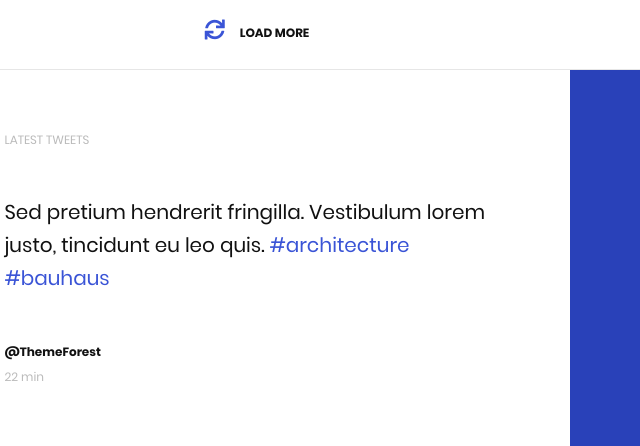
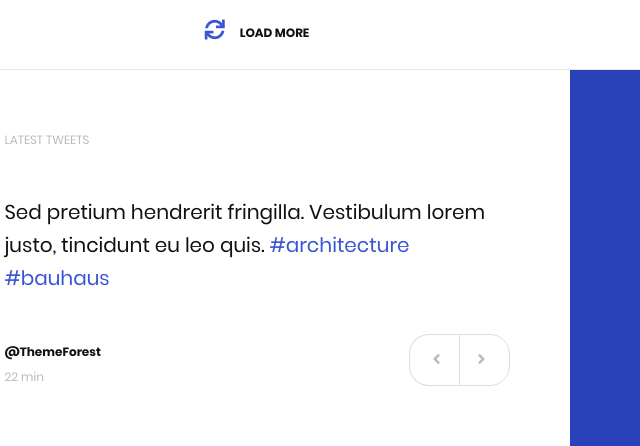
Before and after one commit to zonderweb/Agora, a website: page app/index.html in a window 1280 px wide. Shown: the part 2948-3394 px from the top of the page, 383-1023 px from the left. Drawn offline with Linux system fonts and the light colour scheme; files whose address does not match are found by name.

Commit message:
socialBlock 100% none adaptive

```diff
--- a/app/index.html
+++ b/app/index.html
@@ -338,6 +338,10 @@
 							<div class="tweetAutor__nick">@ThemeForest</div>
 							<div class="tweetAutor__time">22 min</div>
 						</div>
+						<div class="ltSlider__btn">
+							<a href="#" class="btn__prew ltSlider__prew"><i class="fas fa-angle-left"></i></a>
+							<a href="#" class="btn__next ltSlider__next"><i class="fas fa-angle-right"></i></a>
+						</div>
 					</div>
 					<div class="sNetBlock sNetFB">
 						<div class="sNetBlock__ico"><i class="fab fa-facebook-f"></i></div>
--- a/app/scss/_socialBlock.scss
+++ b/app/scss/_socialBlock.scss
@@ -66,6 +66,7 @@
 
 .ltSlider {
 	padding: 60px;
+	position: relative;
 }
 
 .ltSlider__title {
@@ -98,3 +99,37 @@
 	font-size: 12px;
 	color: #bbb;
 }
+
+.ltSlider__btn {
+	position: absolute;
+	bottom: 60px;
+	right: 60px;
+	font-size: 0;
+}
+
+.btn__prew,
+.btn__next {
+	color: #bbb;
+	border: 1px solid #ddd;
+	padding-top: 12px;
+	padding-bottom: 12px;
+	display: inline-block;
+	font-size: 16px;
+
+	&:hover {
+		color: #bbb;
+	}
+}
+
+.btn__prew {
+	border-right: none;
+	padding-left: 23px;
+	padding-right: 18px;
+	border-radius: 20px 0 0 20px;
+}
+
+.btn__next {
+	padding-right: 23px;
+	padding-left: 18px;
+	border-radius: 0 20px 20px 0;
+}
```
Also changed, not shown: app/css/main.min.css.
